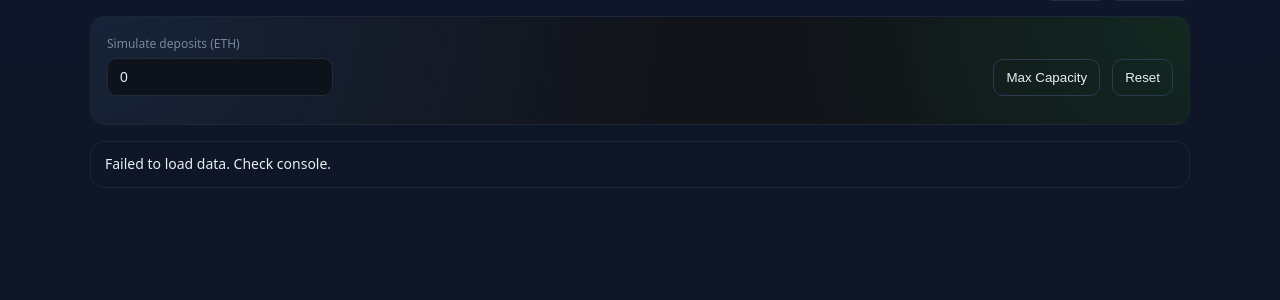
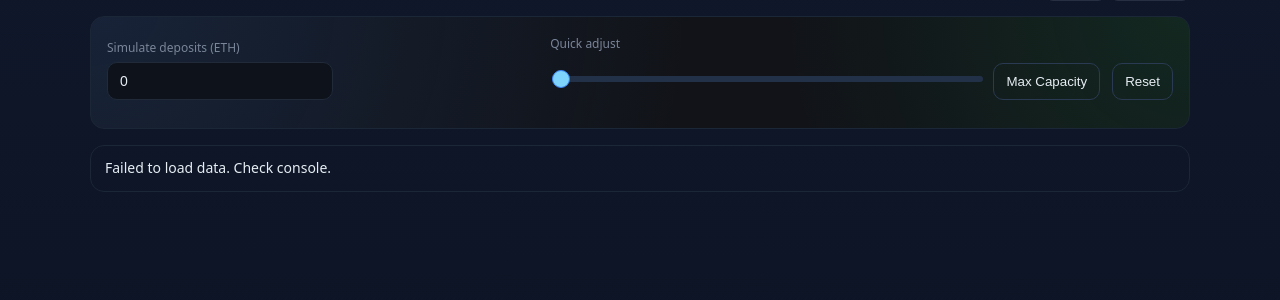
Before and after one commit to skhomuti/stake-allocation-simulation, a FastAPI app: page /simulate in a window 1280 px wide. Shown: the part 53-353 px from the top of the page. Run offline with FastAPI, Linux system fonts and the light colour scheme; data that the repository does not hold is empty.

Commit message:
Add simulator link on home page and synchronized slider next to ETH input in simulator

```diff
--- a/templates/index.html
+++ b/templates/index.html
@@ -27,6 +27,7 @@
         </ul>
       </p>
       <a class="button" href="/docs">Open API Docs</a>
+      <a class="button" href="/simulate">Open Simulator</a>
       <hr />
       <h2>Router Modules</h2>
       <div style="margin: 0.5rem 0 1rem 0; display:flex; gap:12px; align-items:center; flex-wrap: wrap;">
--- a/templates/simulator.html
+++ b/templates/simulator.html
@@ -39,7 +39,7 @@
         border-radius: 14px;
         padding: 18px 16px;
       }
-      .controls { display: grid; grid-template-columns: 1fr auto auto; gap: 12px; align-items: end; }
+      .controls { display: grid; grid-template-columns: 1fr 1fr auto auto; gap: 12px; align-items: end; }
       .control { display: grid; gap: 6px; }
       .label { color: var(--muted); font-size: 12px; }
       .number {
@@ -52,6 +52,16 @@
         font-size: 14px;
         width: 200px;
       }
+      .range {
+        width: 100%;
+        height: 38px;
+        background: transparent;
+        -webkit-appearance: none;
+      }
+      .range::-webkit-slider-runnable-track { height: 6px; background: #223048; border-radius: 999px; }
+      .range::-moz-range-track { height: 6px; background: #223048; border-radius: 999px; }
+      .range::-webkit-slider-thumb { -webkit-appearance: none; width: 18px; height: 18px; border-radius: 50%; background: #7dd3fc; margin-top: -6px; border: 1px solid #3b82f6; }
+      .range::-moz-range-thumb { width: 18px; height: 18px; border-radius: 50%; background: #7dd3fc; border: 1px solid #3b82f6; }
       .btn {
         background: transparent;
         color: var(--fg);
@@ -103,6 +113,10 @@
           <div class="control">
             <label class="label" for="inp-eth">Simulate deposits (ETH)</label>
             <input id="inp-eth" class="number" type="number" min="0" step="32" value="0" />
+          </div>
+          <div class="control">
+            <label class="label" for="range-eth">Quick adjust</label>
+            <input id="range-eth" class="range" type="range" min="0" max="0" step="32" value="0" />
           </div>
           <button id="btn-max" class="btn" type="button">Max Capacity</button>
           <button id="btn-reset" class="btn" type="button">Reset</button>
@@ -259,16 +273,30 @@
         computeCurrentShares(modules);
 
         const inp = document.getElementById('inp-eth');
+        const rng = document.getElementById('range-eth');
         const btnMax = document.getElementById('btn-max');
         const btnReset = document.getElementById('btn-reset');
         const totalCapEth = modules.reduce((s, m) => s + (m.depositable_eth || 0), 0);
+        rng.max = String(totalCapEth);
+        rng.value = inp.value;
 
         const renderNow = () => render(modules, Number(inp.value || 0));
         renderNow();
 
-        inp.addEventListener('input', renderNow);
-        btnMax.addEventListener('click', () => { inp.value = String(totalCapEth); renderNow(); });
-        btnReset.addEventListener('click', () => { inp.value = '0'; renderNow(); });
+        inp.addEventListener('input', () => {
+          const val = Math.max(0, Math.min(Number(inp.value || 0), totalCapEth));
+          const snapped = Math.floor(val / 32) * 32;
+          if (snapped !== val) inp.value = String(snapped);
+          rng.value = String(snapped);
+          renderNow();
+        });
+        rng.addEventListener('input', () => {
+          const val = Number(rng.value || 0);
+          inp.value = String(val);
+          renderNow();
+        });
+        btnMax.addEventListener('click', () => { inp.value = String(totalCapEth); rng.value = String(totalCapEth); renderNow(); });
+        btnReset.addEventListener('click', () => { inp.value = '0'; rng.value = '0'; renderNow(); });
       }
 
       init().catch(err => {
```
